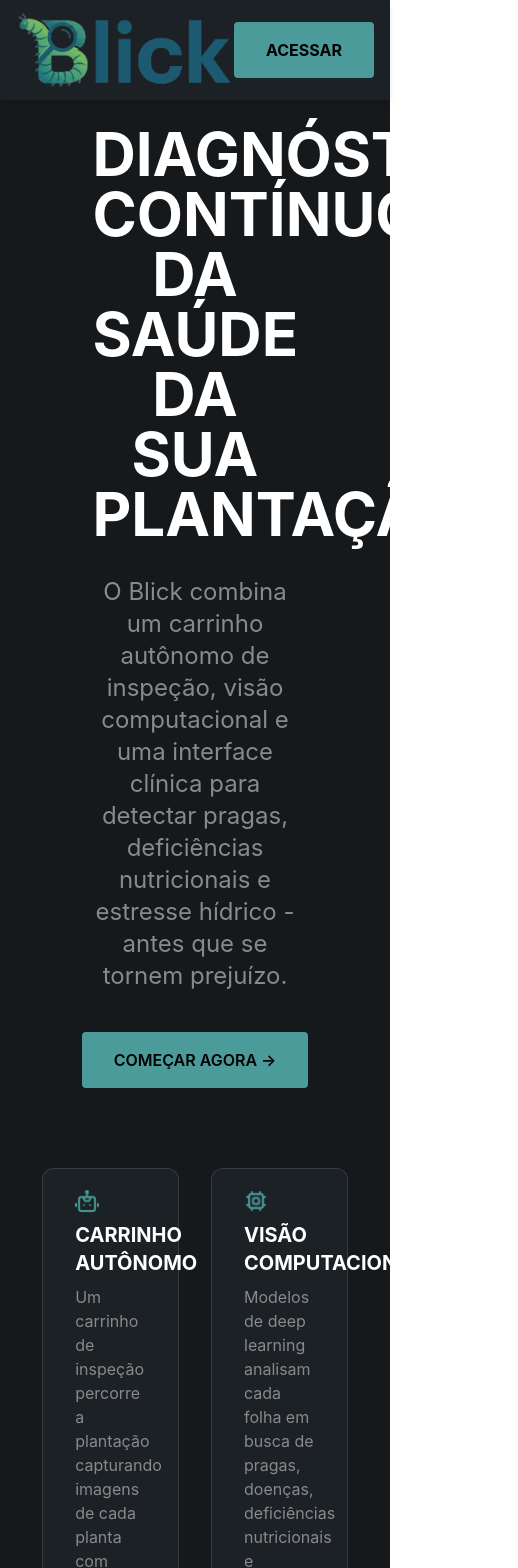
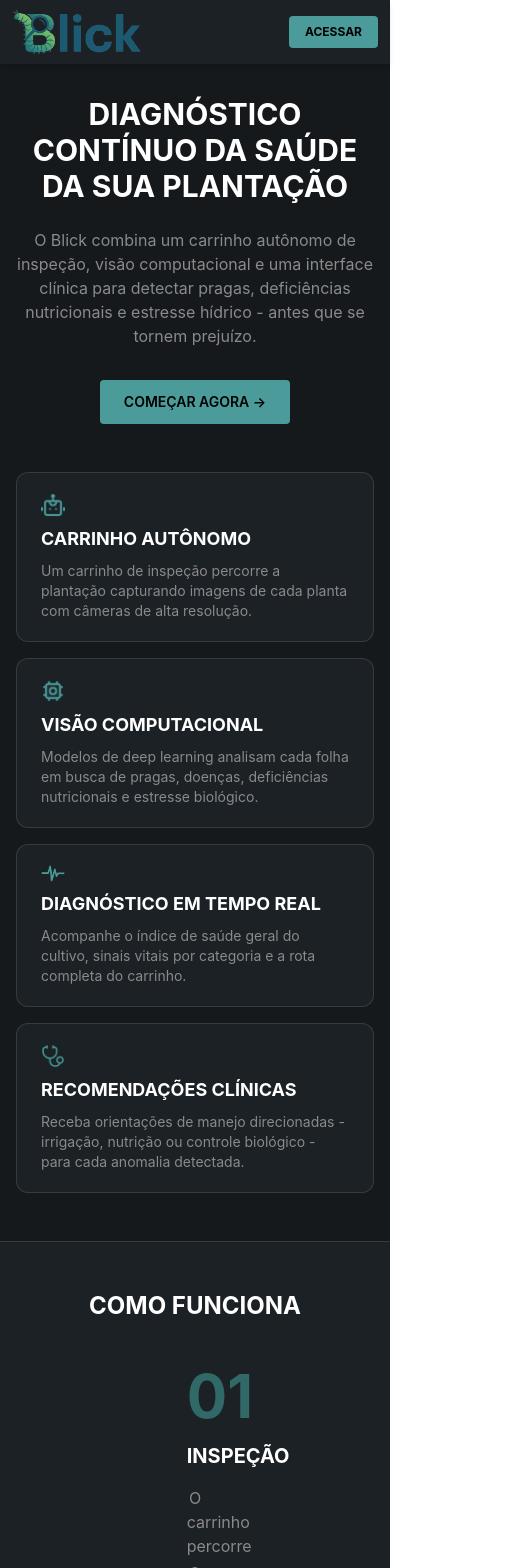
Before and after one commit to blick-ai/blick-frontend, a React (Vite) app: page / in a window 390 px wide. Shown: the top 1568 px of the page, 518 px wide, since content can reach past the window. Built offline with nearby package versions, Linux system fonts and the light colour scheme.

Commit message:
feat(FRONT-003): ajusta responsividade da home page

```diff
--- a/src/components/header.jsx
+++ b/src/components/header.jsx
@@ -1,5 +1,4 @@
 import { useNavigate } from "react-router"
-
 import logo from "../assets/images/logo-transparent.png"
 
 export default function Header() {
@@ -7,12 +6,15 @@ export default function Header() {
 
     return (
         <header className="bg-[#1B2125] w-full shadow-md fixed top-0 left-0 z-50">
-            <div className="h-25 relative w-full flex justify-center items-center px-12 text-white">
-                <div className="cursor-pointer absolute left-4">
-                    <img src={logo} alt="Blick AI Logo" className="h-20 w-auto" />
+            <div className="h-16 sm:h-20 md:h-25 relative w-full flex justify-center items-center px-4 sm:px-8 md:px-12 text-white">
+                <div className="cursor-pointer absolute left-3 sm:left-4">
+                    <img src={logo} alt="Blick AI Logo" className="h-12 sm:h-16 md:h-20 w-auto" />
                 </div>
-                <div className="absolute right-4">
-                    <button className="btn bg-[#4A9B9A] hover:bg-[#316868] py-4 px-8 rounded font-bold text-black" onClick={() => navigate("/login")}>
+                <div className="absolute right-3 sm:right-4">
+                    <button
+                        className="btn bg-[#4A9B9A] hover:bg-[#316868] py-2 px-4 sm:py-3 sm:px-6 md:py-4 md:px-8 rounded font-bold text-black text-xs sm:text-sm md:text-base"
+                        onClick={() => navigate("/login")}
+                    >
                         ACESSAR
                     </button>
                 </div>
--- a/src/components/showcase.jsx
+++ b/src/components/showcase.jsx
@@ -1,9 +1,9 @@
 export default function Showcase({ path, title, description }) {
     return (
-        <div className="bg-[#1B2125] flex flex-col text-left py-5 px-8 gap-2 rounded-xl border border-[#8A898B]/25 w-2/5">
+        <div className="bg-[#1B2125] flex flex-col text-left py-5 px-6 sm:px-8 gap-2 rounded-xl border border-[#8A898B]/25 w-full sm:w-2/5">
             <img src={path} alt="" className="w-6"/>
-            <p className="font-bold text-white text-xl">{title}</p>
-            <p className="text-[#8A898B]">{description}</p>
+            <p className="font-bold text-white text-lg sm:text-xl">{title}</p>
+            <p className="text-[#8A898B] text-sm sm:text-base">{description}</p>
         </div>
     )
 }
--- a/src/pages/home.jsx
+++ b/src/pages/home.jsx
@@ -13,34 +13,37 @@ export default function Home() {
     return (
         <div className='flex flex-col min-h-screen bg-[#16191C]'>
             <Header />
-            <div className="flex flex-col p-6 items-center text-center mt-25">
-                <h1 className="text-6xl font-bold text-white w-3/5 mb-8">
+            <div className="flex flex-col p-4 sm:p-6 items-center text-center mt-20 sm:mt-25">
+                <h1 className="text-3xl sm:text-4xl md:text-5xl lg:text-6xl font-bold text-white w-full sm:w-4/5 md:w-3/5 mb-6 sm:mb-8">
                     DIAGNÓSTICO CONTÍNUO DA SAÚDE DA SUA PLANTAÇÃO
                 </h1>
-                <p className="text-[#8A898B] text-2xl w-3/5 mb-10">
+                <p className="text-[#8A898B] text-base sm:text-lg md:text-xl lg:text-2xl w-full sm:w-4/5 md:w-3/5 mb-8 sm:mb-10">
                     O Blick combina um carrinho autônomo de inspeção, visão computacional e uma interface clínica para detectar pragas, deficiências nutricionais e estresse hídrico - antes que se tornem prejuízo.
                 </p>
-                <button className="btn bg-[#4A9B9A] hover:bg-[#316868] font-semibold py-4 px-8 rounded text-black mb-20" onClick={() => navigate("/login")}>
+                <button
+                    className="btn bg-[#4A9B9A] hover:bg-[#316868] font-semibold py-3 px-6 sm:py-4 sm:px-8 rounded text-black text-sm sm:text-base mb-12 sm:mb-20"
+                    onClick={() => navigate("/login")}
+                >
                     COMEÇAR AGORA →
                 </button>
-                <div className="flex flex-row flex-wrap justify-center items-stretch gap-8 w-full mb-8">
+                <div className="flex flex-col sm:flex-row flex-wrap justify-center items-stretch gap-4 sm:gap-8 w-full mb-4 sm:mb-8">
                     <Showcase path={car} title={"CARRINHO AUTÔNOMO"} description={"Um carrinho de inspeção percorre a plantação capturando imagens de cada planta com câmeras de alta resolução."} />
                     <Showcase path={chip} title={"VISÃO COMPUTACIONAL"} description={"Modelos de deep learning analisam cada folha em busca de pragas, doenças, deficiências nutricionais e estresse biológico."} />
                 </div>
-                <div className="flex flex-row flex-wrap justify-center items-stretch gap-8 w-full mb-8">
+                <div className="flex flex-col sm:flex-row flex-wrap justify-center items-stretch gap-4 sm:gap-8 w-full mb-8">
                     <Showcase path={diagnosis} title={"DIAGNÓSTICO EM TEMPO REAL"} description={"Acompanhe o índice de saúde geral do cultivo, sinais vitais por categoria e a rota completa do carrinho."} />
                     <Showcase path={recommendation} title={"RECOMENDAÇÕES CLÍNICAS"} description={"Receba orientações de manejo direcionadas - irrigação, nutrição ou controle biológico - para cada anomalia detectada."} />
                 </div>
             </div>
-            <div className="items-center bg-[#1B2125] flex flex-col w-screen border-y py-20 px-30 gap-8 border-[#8A898B]/25 mb-4">
-                <p className="font-bold text-white text-4xl">COMO FUNCIONA</p>
-                <div className="flex flex-row justify-center items-center gap-8">
+            <div className="items-center bg-[#1B2125] flex flex-col w-screen border-y py-12 sm:py-20 px-4 sm:px-10 md:px-20 lg:px-30 gap-6 sm:gap-8 border-[#8A898B]/25 mb-4">
+                <p className="font-bold text-white text-2xl sm:text-3xl md:text-4xl text-center">COMO FUNCIONA</p>
+                <div className="flex flex-col sm:flex-row justify-center items-center gap-4 sm:gap-6 md:gap-8 w-full">
                     <Step id={"01"} title={"INSPEÇÃO"} description={"O carrinho percorre a plantação em rota programada e fotografa cada planta individualmente."} />
                     <Step id={"02"} title={"DIAGNÓSTICO"} description={"A IA avalia pragas, nutrição e hidratação de cada folha, gerando um índice de saúde por planta."} />
                     <Step id={"03"} title={"MANEJO"} description={"Você recebe recomendações priorizadas para tratar focos críticos antes que se espalhem."} />
                 </div>
             </div>
-            <div className="text-center text-[#8A898B] mb-50">
+            <div className="text-center text-[#8A898B] text-xs sm:text-sm px-4 mb-16 sm:mb-32 md:mb-50">
                 <p>Blick - Trabalho de Conclusão de Curso ● Saúde Vegetal ● Carrinho Autônomo ● Visão Computacional</p>
             </div>
         </div>
```
